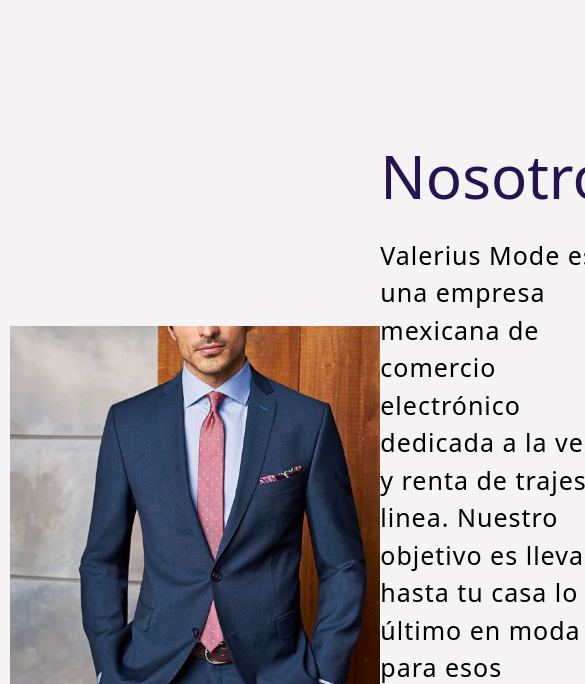
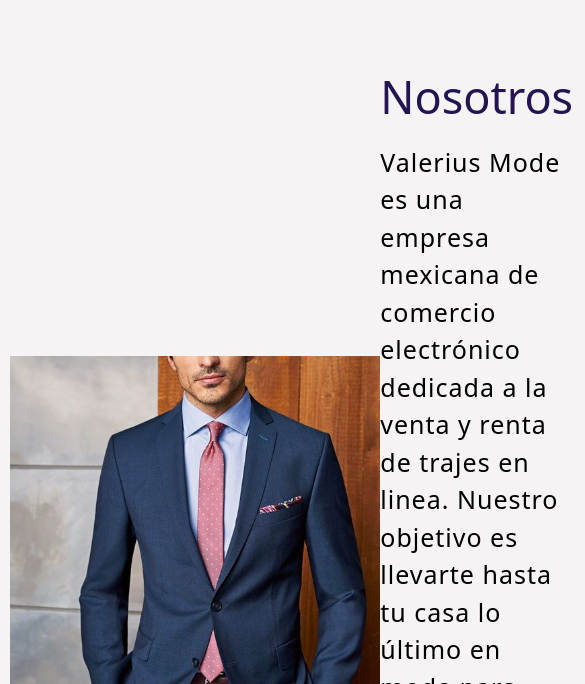
Before and after one commit to jonacasflos96/ValeriusModeProyecto, a website: page index.html in a window 390 px wide. Shown: the part 160-844 px from the top of the page, 585 px wide, since content can reach past the window. Drawn offline with nearby package versions, Linux system fonts and the light colour scheme.

Commit message:
se corrigen estilos

```diff
--- a/assets/scss/_portada.scss
+++ b/assets/scss/_portada.scss
@@ -45,29 +45,11 @@ button{
     border-radius: 30px;
     transition: .4s;
     .hover{
-
     }
 }
-
 button:hover{
     color: black;
     background: white;
     border: 2px solid blue;
     cursor: pointer;
 }
-@media screen and (max-width: 1180px) {
-    .content{
-        width: 100%;
-        height: auto;
-        padding: 70px 0px;
-    }
-}
-@media screen and (max-width: 650px){
-    .about img{
-        margin-bottom: 35px;
-    }
-    .nosotros-text h1{
-        font-size: 60px;
-        margin-bottom: 25px;
-    }
-}
```
Also changed, not shown: assets/css/style.css.
